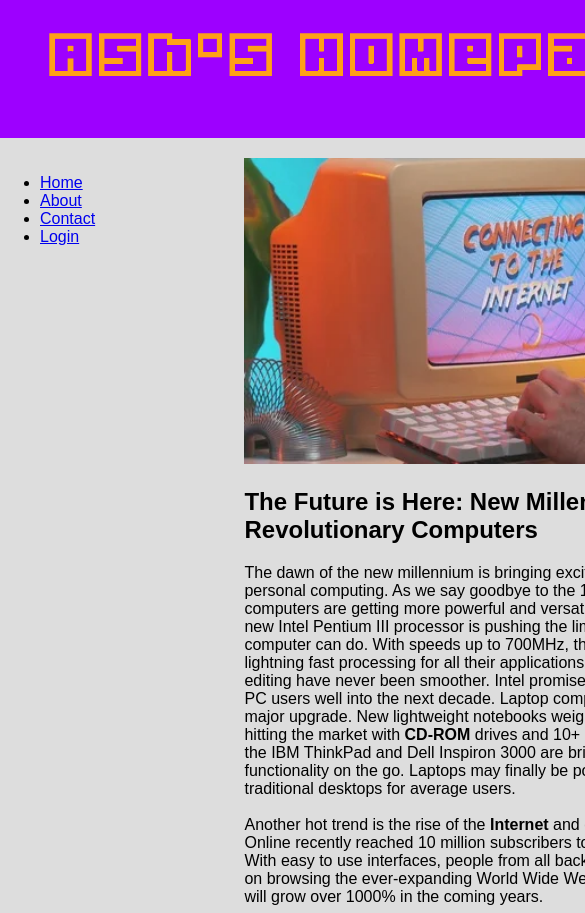
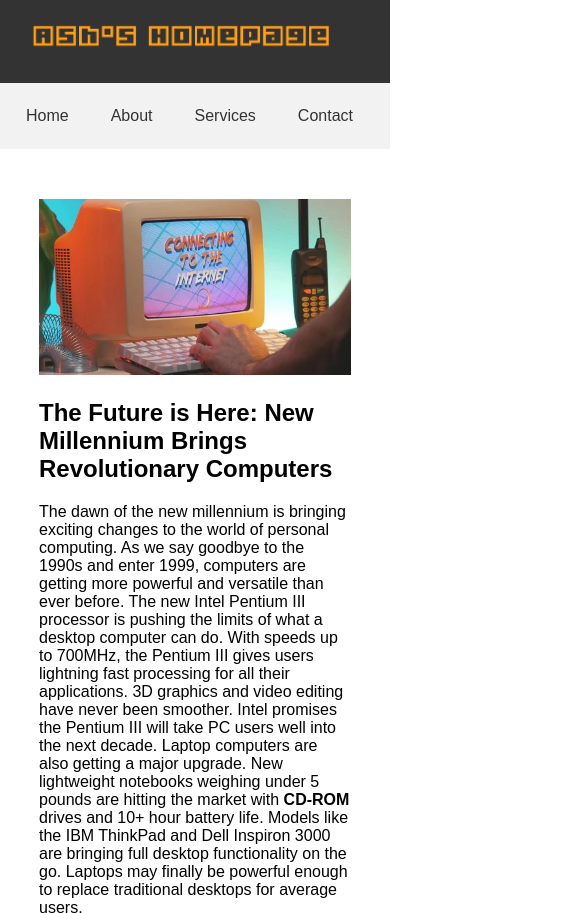
Before and after one commit to arixstudio/1999-s, a plain HTML site: page index.html in a window 390 px wide. Shown: the top 913 px of the page, 585 px wide, since content can reach past the window. Drawn offline with Linux system fonts and the light colour scheme.

Commit message:
Responsive

```diff
--- a/assets/css/style.css
+++ b/assets/css/style.css
@@ -1,15 +1,18 @@
+* {
+  box-sizing: border-box;
+}
+
 body {
-  margin: 0 auto;
-  background-color: #ddd;
   font-family: Arial, sans-serif;
-  width: 800px;
+  margin: 0;
+  padding: 0;
+  overflow-x: hidden;
 }
 
 header {
-  background-color: #9d00ff;
+  background-color: #333;
   color: #fff;
   padding: 20px;
-  margin-bottom: 20px;
 }
 
 .logo {
@@ -20,13 +23,29 @@ header {
   display: inline-block;
 }
 
-.nav {
-  width: 30%;
-  vertical-align: top;
+nav {
+  background-color: #f2f2f2;
+  padding: 10px;
+}
+
+nav ul {
+  display: flex;
+  list-style-type: none;
+  margin: 0;
+  padding: 0;
+}
+
+nav ul li {
+  margin-right: 10px;
+}
+
+nav ul li a {
+  color: #333;
+  text-decoration: none;
 }
 
 .content {
-  width: 68%;
+  padding: 50px 10%;
 }
 
 nav ul {
@@ -50,8 +69,16 @@ nav a:hover{
   height: auto;
 }
 
-
 footer {
   text-align: center;
   padding: 10px;
 }
+
+/* Media Queries */
+@media screen and (max-width: 768px) {
+  header {
+    display: flex;
+    justify-content: space-between;
+  }
+
+}
--- a/index.html
+++ b/index.html
@@ -2,6 +2,7 @@
 <html>
 <head>
   <title>Ash's Homepage</title>
+  <meta name="viewport" content="width=device-width, initial-scale=1.0">
   <link rel="stylesheet" href="./assets/css/style.css">
 </head>
 <body>
@@ -11,14 +12,15 @@
   </header>
 
   <div class="main">
-    <div class="nav">
+    <nav>
       <ul>
         <li><a href="#">Home</a></li>
         <li><a href="#">About</a></li>
+        <li><a href="#">Services</a></li>
         <li><a href="#">Contact</a></li>
-        <li><a href="#">Login</a></li>
       </ul>
-    </div>
+    </nav>
+
     <div class="content">
       <div class="post">
         <img src="./assets/img/post.webp" alt="">
@@ -31,6 +33,15 @@
           Another hot trend is the rise of the <strong>Internet</strong> and online services. America Online recently reached 10 million subscribers to its popular dial-up service. With easy to use interfaces, people from all backgrounds are getting hooked on browsing the ever-expanding World Wide Web. Experts estimate web use will grow over 1000% in the coming years.</p>
       </div>
     </div>
+    <script>
+      // Mobile Menu Toggle
+      const menuIcon = document.querySelector('.menu-icon');
+      const menu = document.querySelector('.menu');
+
+      menuIcon.addEventListener('click', function() {
+        menu.classList.toggle('open');
+      });
+    </script>
   </div>
 
   <footer>
```
